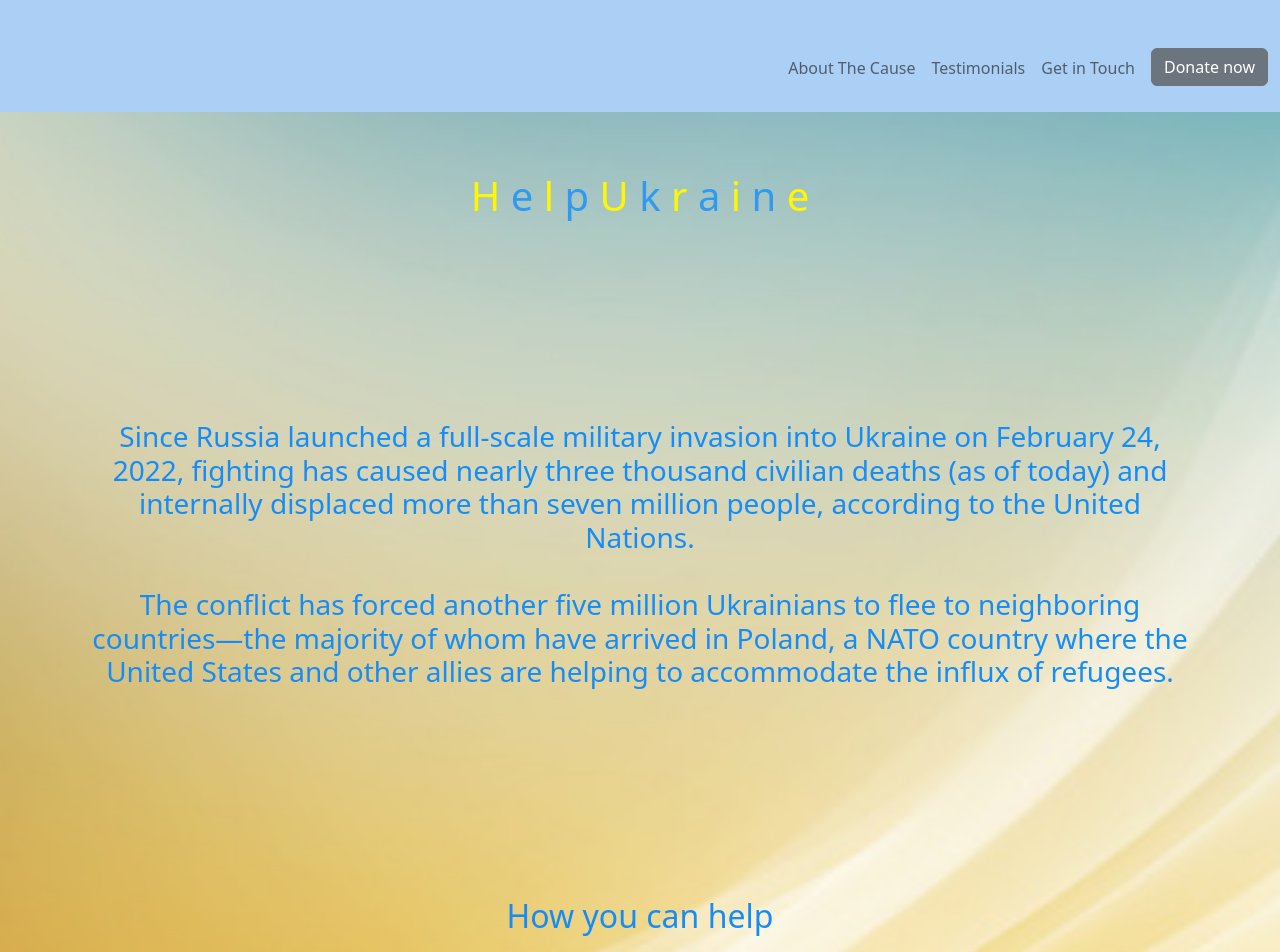
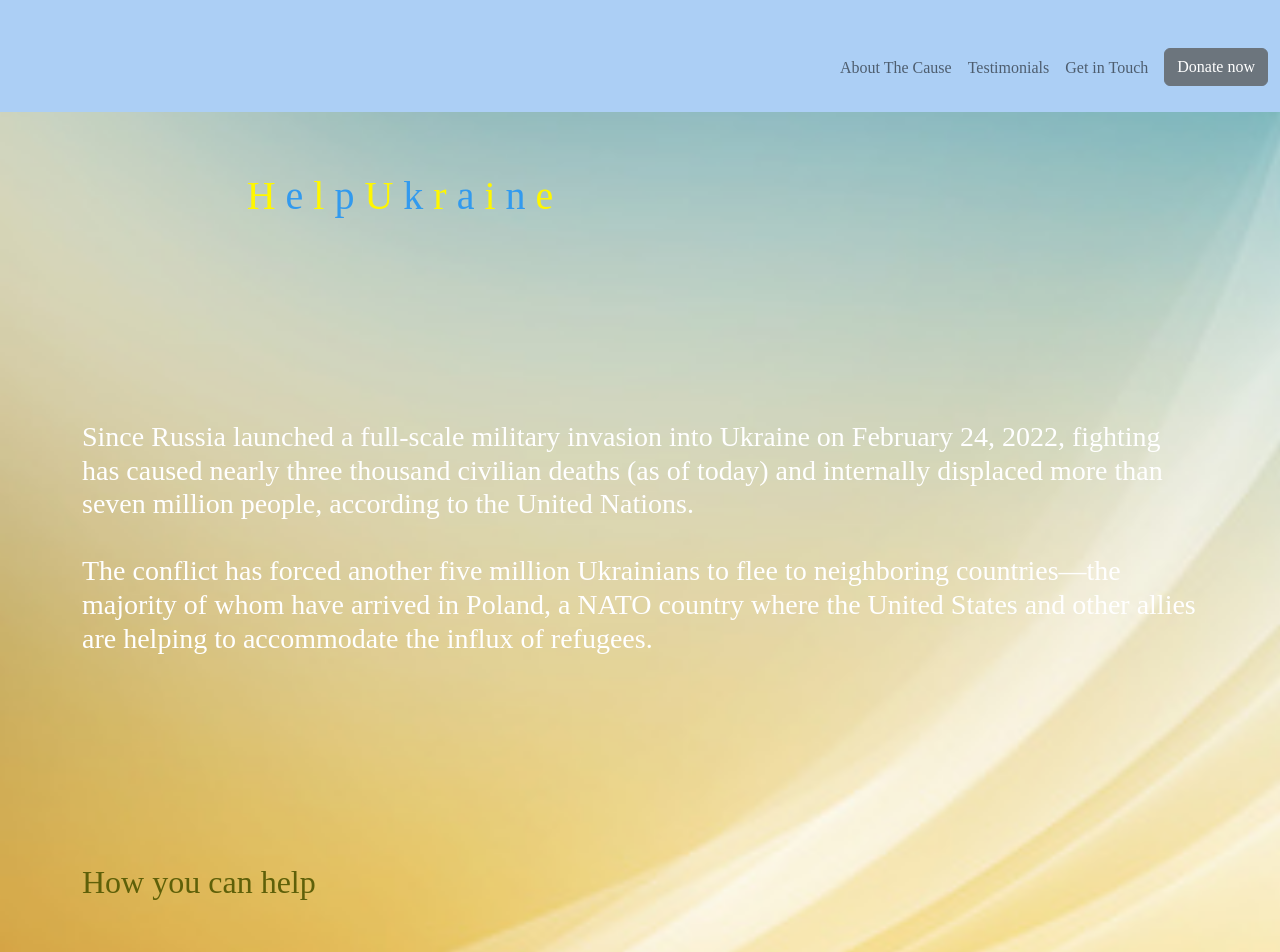
Before and after one commit to gbmaes/help-ukraine, a plain HTML site: page index.html in a window 1280 px wide. Shown: the top 952 px of the page. Drawn offline with nearby package versions, Linux system fonts and the light colour scheme.

Commit message:
update style.css

```diff
--- a/style.css
+++ b/style.css
@@ -11,6 +11,10 @@ body {
     background-position: center;
     background-repeat: no-repeat;
     background-size: cover;
+    display: flex;
+    flex-direction: column;
+    font-family: Montserrat Medium;
+
 
 }
 
@@ -19,34 +23,50 @@ body {
 }
 
 #text{
-    text-align: center;
+    text-align: left;
     color: rgb(20, 141, 248);
 }
 
-#text2{
-    text-align: center;
-    color: rgb(20, 141, 248);
+h2 {
+    color: rgb(94, 96, 9);
 }
 
 h3{
-    color: rgb(20, 141, 248);
+    color: rgb(255, 255, 255);
 
 }
 
 #img{
-    width: 300px;
-    height: 280px;
+    width: 210px;
+    height: 200px;
 }
+
 
 section{
     padding: 60px 0;
 }
 
+
+
 #btn {
     background-color: transparent;
     border-radius: 10%;
+    transition: all .5s ease;
+    color: rgb(240, 203, 17);
+    border: 3px solid rgb(247, 250, 252);
+    box-shadow: 2px 2px 2px rgba(0,0,0,0.2);
+    text-shadow: 1px 1px 1px rgba(0,0,0,0.5);
+
+
+    background-color : transparent;
+
+
 }
 
+#btn:hover {
+    color: #001F3F;
+    background-color: rgb(20, 163, 234);
+}
 
 
 
@@ -63,3 +83,106 @@ section{
 #footer .copyright {
     font-size: 0.8em;
 }
+
+/* title style */
+@import url("https://fonts.googleapis.com/css?family=Montserrat&display=swap");
+
+
+
+h1 {
+  font-family: "Montserrat Medium";
+  max-width: 40ch;
+  text-align: center;
+  transform: scale(0.94);
+  animation: scale 3s forwards cubic-bezier(0.5, 1, 0.89, 1);
+}
+@keyframes scale {
+  100% {
+    transform: scale(1);
+  }
+}
+
+span {
+  display: inline-block;
+  opacity: 0;
+  filter: blur(4px);
+}
+
+span:nth-child(1) {
+  animation: fade-in 0.8s 0.1s forwards cubic-bezier(0.11, 0, 0.5, 0);
+}
+
+span:nth-child(2) {
+  animation: fade-in 0.8s 0.2s forwards cubic-bezier(0.11, 0, 0.5, 0);
+}
+
+span:nth-child(3) {
+  animation: fade-in 0.8s 0.3s forwards cubic-bezier(0.11, 0, 0.5, 0);
+}
+
+span:nth-child(4) {
+  animation: fade-in 0.8s 0.4s forwards cubic-bezier(0.11, 0, 0.5, 0);
+}
+
+span:nth-child(5) {
+  animation: fade-in 0.8s 0.5s forwards cubic-bezier(0.11, 0, 0.5, 0);
+}
+
+span:nth-child(6) {
+  animation: fade-in 0.8s 0.6s forwards cubic-bezier(0.11, 0, 0.5, 0);
+}
+
+span:nth-child(7) {
+  animation: fade-in 0.8s 0.7s forwards cubic-bezier(0.11, 0, 0.5, 0);
+}
+
+span:nth-child(8) {
+  animation: fade-in 0.8s 0.8s forwards cubic-bezier(0.11, 0, 0.5, 0);
+}
+
+span:nth-child(9) {
+  animation: fade-in 0.8s 0.9s forwards cubic-bezier(0.11, 0, 0.5, 0);
+}
+
+span:nth-child(10) {
+  animation: fade-in 0.8s 1s forwards cubic-bezier(0.11, 0, 0.5, 0);
+}
+
+span:nth-child(11) {
+  animation: fade-in 0.8s 1.1s forwards cubic-bezier(0.11, 0, 0.5, 0);
+}
+
+span:nth-child(12) {
+  animation: fade-in 0.8s 1.2s forwards cubic-bezier(0.11, 0, 0.5, 0);
+}
+
+span:nth-child(13) {
+  animation: fade-in 0.8s 1.3s forwards cubic-bezier(0.11, 0, 0.5, 0);
+}
+
+span:nth-child(14) {
+  animation: fade-in 0.8s 1.4s forwards cubic-bezier(0.11, 0, 0.5, 0);
+}
+
+span:nth-child(15) {
+  animation: fade-in 0.8s 1.5s forwards cubic-bezier(0.11, 0, 0.5, 0);
+}
+
+span:nth-child(16) {
+  animation: fade-in 0.8s 1.6s forwards cubic-bezier(0.11, 0, 0.5, 0);
+}
+
+span:nth-child(17) {
+  animation: fade-in 0.8s 1.7s forwards cubic-bezier(0.11, 0, 0.5, 0);
+}
+
+span:nth-child(18) {
+  animation: fade-in 0.8s 1.8s forwards cubic-bezier(0.11, 0, 0.5, 0);
+}
+
+@keyframes fade-in {
+  100% {
+    opacity: 1;
+    filter: blur(0);
+  }
+}
```
